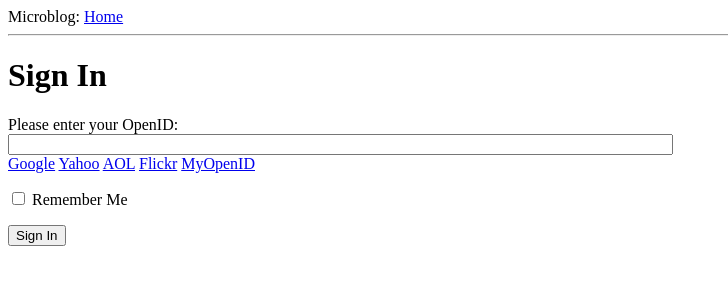
After one commit to idclark/Learning-Flask, a Flask app: page /login in a window 1280 px wide. The commit adds this page. Shown: the top 300 px of the page, without its empty margins (0-728 px from the left). Run offline with Flask 2, Linux system fonts and the light colour scheme.

Commit message:
completes part 3 web forms

```diff
--- a/app/__init__.py
+++ b/app/__init__.py
@@ -2,4 +2,6 @@ __author__ = 'idclark'
 from flask import Flask
 
 app = Flask(__name__)
+app.config.from_object('config')
+
 from app import views
--- /dev/null
+++ b/app/forms.py
@@ -0,0 +1,7 @@
+from flask.ext.wtf import Form
+from wtforms import TextField, BooleanField
+from wtforms.validators import Required
+
+class LoginForm(Form):
+    openid = TextField('openid', validators=[Required()])
+    remember_me = BooleanField('remember_me', default=False)
--- a/app/templates/base.html
+++ b/app/templates/base.html
@@ -11,6 +11,15 @@
 <body>
     <div>Microblog: <a href="/index">Home</a> </div>
     <hr>
+    {% with messages = get_flashed_messages() %}
+    {% if messages %}
+    <ul>
+      {% for message in messages %}
+      <li> {{message}}</li>
+      {% endfor %}
+    </ul>
+    {% endif %}
+    {% endwith %}
     {% block content %}{% endblock %}
 </body>
 </html>
--- /dev/null
+++ b/app/templates/login.html
@@ -0,0 +1,33 @@
+<!-- extends from base layout -->
+{% extends "base.html" %}
+
+{% block content %}
+<script type="text/javascript">
+  function set_openid(openid, pr){
+  u = openid.search('<username>')
+  if (u != -1){
+      user = prompt('Enter your ' + pr + ' username:')
+      openid = openid.substr(0, u) + user
+   }
+  form = document.forms['login'];
+  form.elements['openid'].value = openid
+ }
+  </script>
+<h1> Sign In</h1>
+<form action="" method="post" name="login">
+  {{form.hidden_tag()}}
+  <p>
+    Please enter your OpenID:<br>
+    {{form.openid(size=80)}}
+    {% for error in form.errors.openid %}
+    <span style="color: red;">[{{error}}]</span>
+    {% endfor %}<br>
+    {% for pr in providers %}
+    <a href="javascript:set_openid('{{pr.ur}}', '{{pr.name}}');">
+      {{pr.name}}</a>
+    {% endfor %}
+  </p>
+  <p>{{form.remember_me}} Remember Me</p>
+  <p><input type="submit" value="Sign In"></p>
+</form>
+{% endblock %}
--- a/app/views.py
+++ b/app/views.py
@@ -1,6 +1,7 @@
 __author__ = 'idclark'
-from flask import render_template
+from flask import render_template, flash, redirect
 from app import app
+from forms import LoginForm
 
 @app.route('/')
 @app.route('/index')
@@ -13,3 +14,14 @@ def index():
          'body': 'it\'s raining in baltimore'}]
     return render_template("index.html", title='Home',
                            user=user, posts=posts)
+
+@app.route('/login', methods=['GET','POST'])
+def login():
+    form = LoginForm()
+    if form.validate_on_submit():
+        flash('Login requested for OpenID=' + form.openid.data +
+              'remember_me=' + str(form.remember_me.data))
+        return redirect('/index')
+    return render_template('login.html', title='Sign In',
+                           form=form,
+                           providers = app.config['OPENID_PROVIDERS'])
```
Also changed, not shown: config.py (added, +9 -0 lines), 1 other file.
